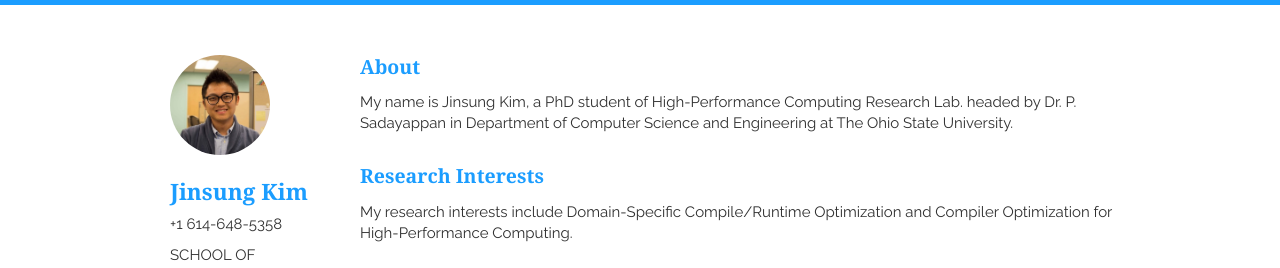
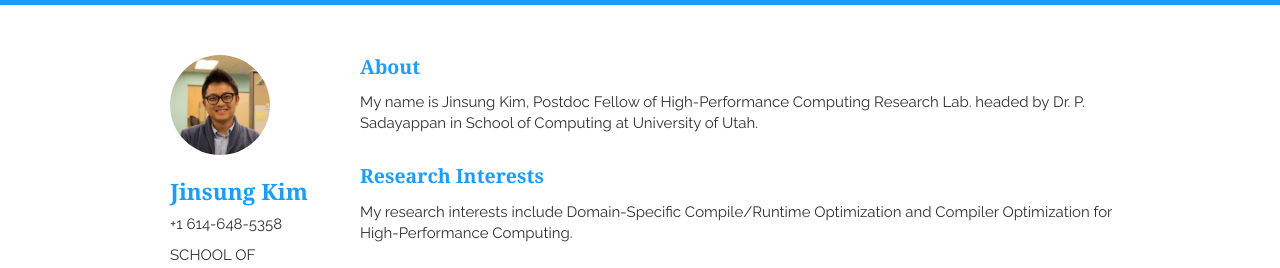
Before and after one commit to kimjsung/kimjsung.github.io, a Jekyll site: the page built from index.html, in a window 1280 px wide. Shown: the top 268 px of the page. Built offline with Jekyll 4.4.1, drawn with Linux system fonts in a browser that asks for light colours; nearby versions of some CDN libraries; the list of posts is cut into pages by our own code.

Commit message:
Update about.html

```diff
--- a/_includes/about.html
+++ b/_includes/about.html
@@ -2,7 +2,7 @@
     <h1>About</h1>
     <article>
         <p>
-            My name is Jinsung Kim, a PhD student of High-Performance Computing Research Lab. headed by Dr. P. Sadayappan in Department of Computer Science and Engineering at The Ohio State University.
+            My name is Jinsung Kim, Postdoc Fellow of High-Performance Computing Research Lab. headed by Dr. P. Sadayappan in School of Computing at University of Utah.
         </p>
     </article>
 </section>
```
